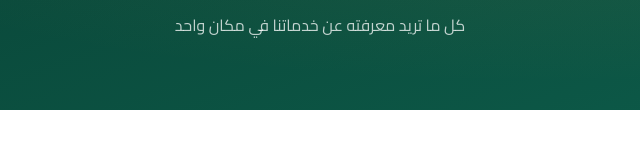
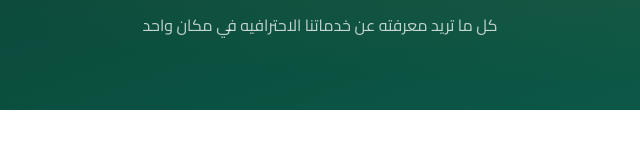
Before and after one commit to adminnajm/-, a plain HTML site: page faq/index.html in a window 1280 px wide. Shown: the part 240-406 px from the top of the page, 320-960 px from the left. Drawn offline with Linux system fonts and the light colour scheme.

Commit message:
Update index.html

```diff
--- a/faq/index.html
+++ b/faq/index.html
@@ -70,7 +70,7 @@
 <div class="page-hero">
   <p class="breadcrumb"><a href="../index.html">الرئيسية</a> ← الأسئلة الشائعة</p>
   <h1>الأسئلة الشائعة</h1>
-  <p>كل ما تريد معرفته عن خدماتنا في مكان واحد</p>
+  <p>كل ما تريد معرفته عن خدماتنا الاحترافيه في مكان واحد</p>
 </div>
 
 <section style="padding:80px 5%">
```
